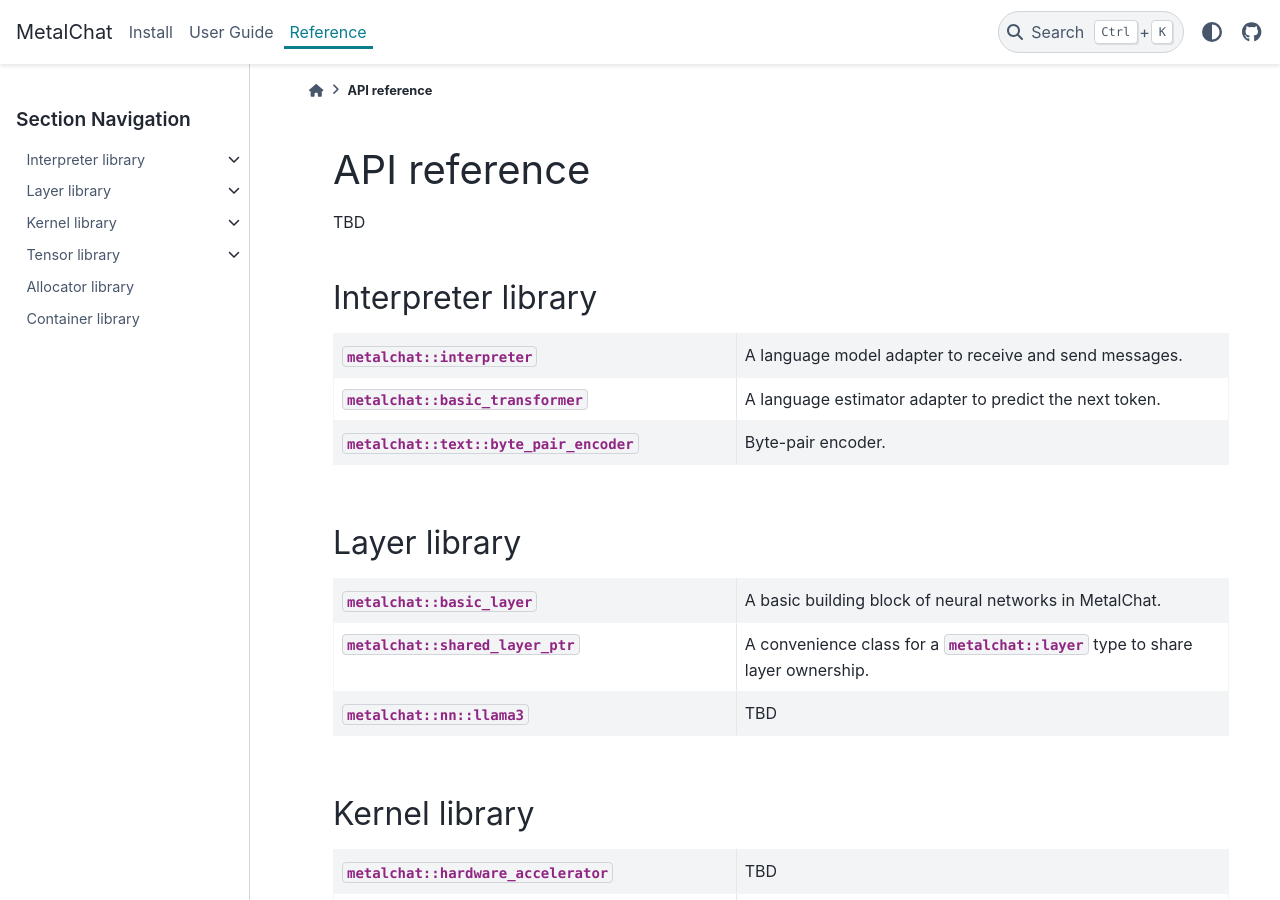
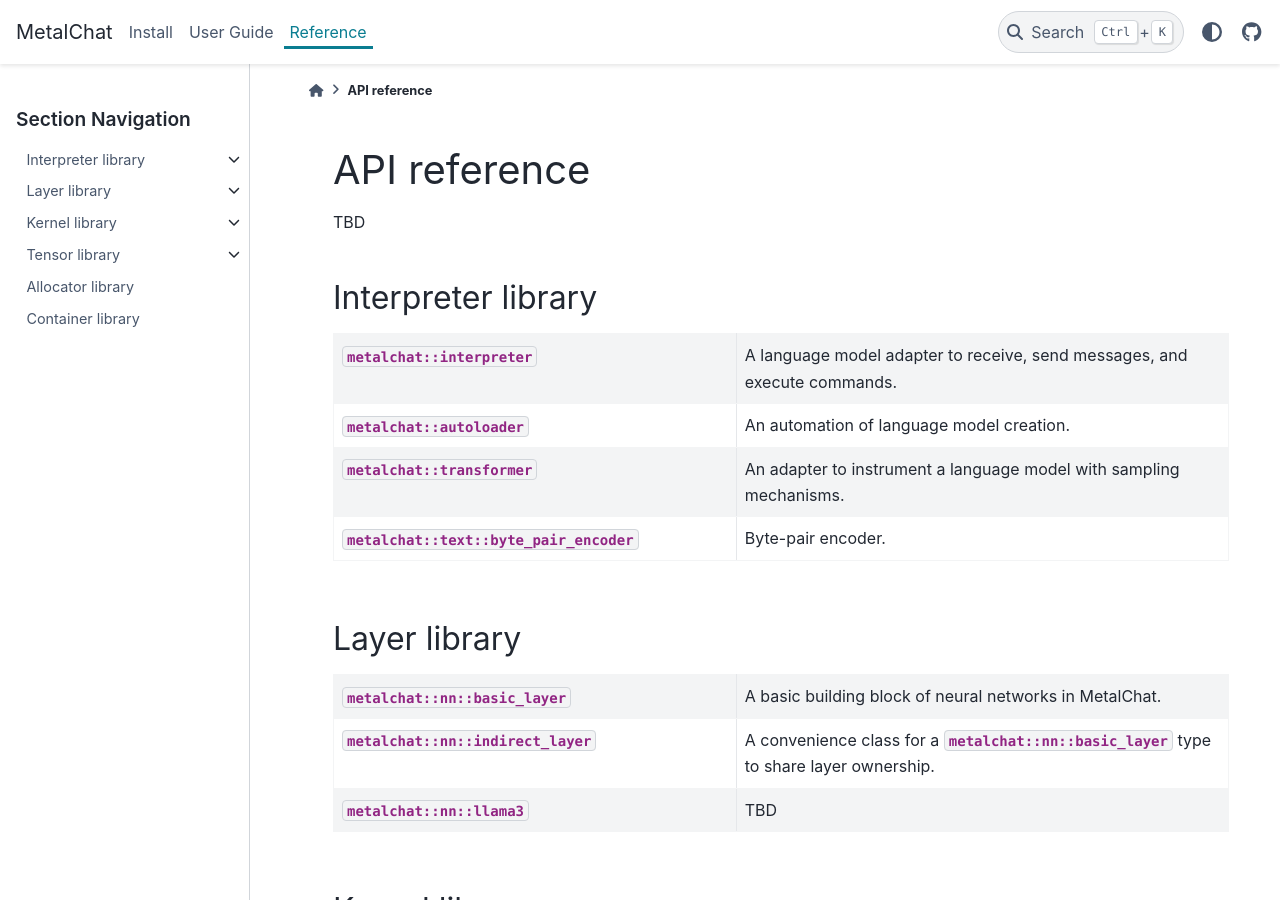
Before and after one commit to ybubnov/metalchat, a Sphinx documentation site: the page built from documentation/reference/index.rst, in a window 1280 px wide and 900 px high. Built offline with Sphinx 7.4.7 and the PyData theme 0.15.4, drawn with Linux system fonts in a browser that asks for light colours.

Commit message:
Fix documentation building.

```diff
--- a/documentation/reference/index.rst
+++ b/documentation/reference/index.rst
@@ -26,10 +26,13 @@ Interpreter library
    :widths: 45 55
 
    * - :cpp:class:`metalchat::interpreter`
-     - A language model adapter to receive and send messages.
+     - A language model adapter to receive, send messages, and execute commands.
 
-   * - :cpp:class:`metalchat::basic_transformer`
-     - A language estimator adapter to predict the next token.
+   * - :cpp:struct:`metalchat::autoloader`
+     - An automation of language model creation.
+
+   * - :cpp:class:`metalchat::transformer`
+     - An adapter to instrument a language model with sampling mechanisms.
 
    * - :cpp:class:`metalchat::text::byte_pair_encoder`
      - Byte-pair encoder.
@@ -42,11 +45,12 @@ Layer library
    :width: 100%
    :widths: 45 55
 
-   * - :cpp:class:`metalchat::basic_layer`
+   * - :cpp:class:`metalchat::nn::basic_layer`
      - A basic building block of neural networks in MetalChat.
 
-   * - :cpp:class:`metalchat::shared_layer_ptr`
-     - A convenience class for a :cpp:class:`metalchat::layer` type to share layer ownership.
+   * - :cpp:class:`metalchat::nn::indirect_layer`
+     - A convenience class for a :cpp:class:`metalchat::nn::basic_layer` type to share layer
+       ownership.
 
    * - :cpp:class:`metalchat::nn::llama3`
      - TBD
--- a/documentation/reference/tensor/create.rst
+++ b/documentation/reference/tensor/create.rst
@@ -12,7 +12,7 @@ Empty
 
 .. doxygenfunction:: metalchat::empty(std::size_t (&&sizes)[N])
 
-.. doxygenfunction:: metalchat::empty(std::size_t (&&sizes)[N], Allocator alloc)
+.. .. doxygenfunction:: metalchat::empty(std::size_t (&&sizes)[N], Allocator alloc)
 
 .. doxygenfunction:: metalchat::empty(std::size_t (&&sizes)[N], const hardware_accelerator& accelerator);
 
@@ -20,7 +20,7 @@ Empty
 
 .. doxygenfunction:: metalchat::empty_like(const Tensor& like)
 
-.. doxygenfunction:: metalchat::empty_like(const Tensor& like, Allocator alloc)
+.. .. doxygenfunction:: metalchat::empty_like(const Tensor& like, Allocator alloc)
 
 
 Full
--- a/documentation/requirements.txt
+++ b/documentation/requirements.txt
@@ -4,4 +4,4 @@ sphinx-autobuild
 sphinx-prompt
 sphinx-copybutton
 sphinx-design
-sphinx-pydata-theme
+pydata-sphinx-theme
```
Also changed, not shown: documentation/reference/interpreter/index.rst (+17 -1 lines), documentation/reference/layer/index.rst (+14 -7 lines), 8 other files.
